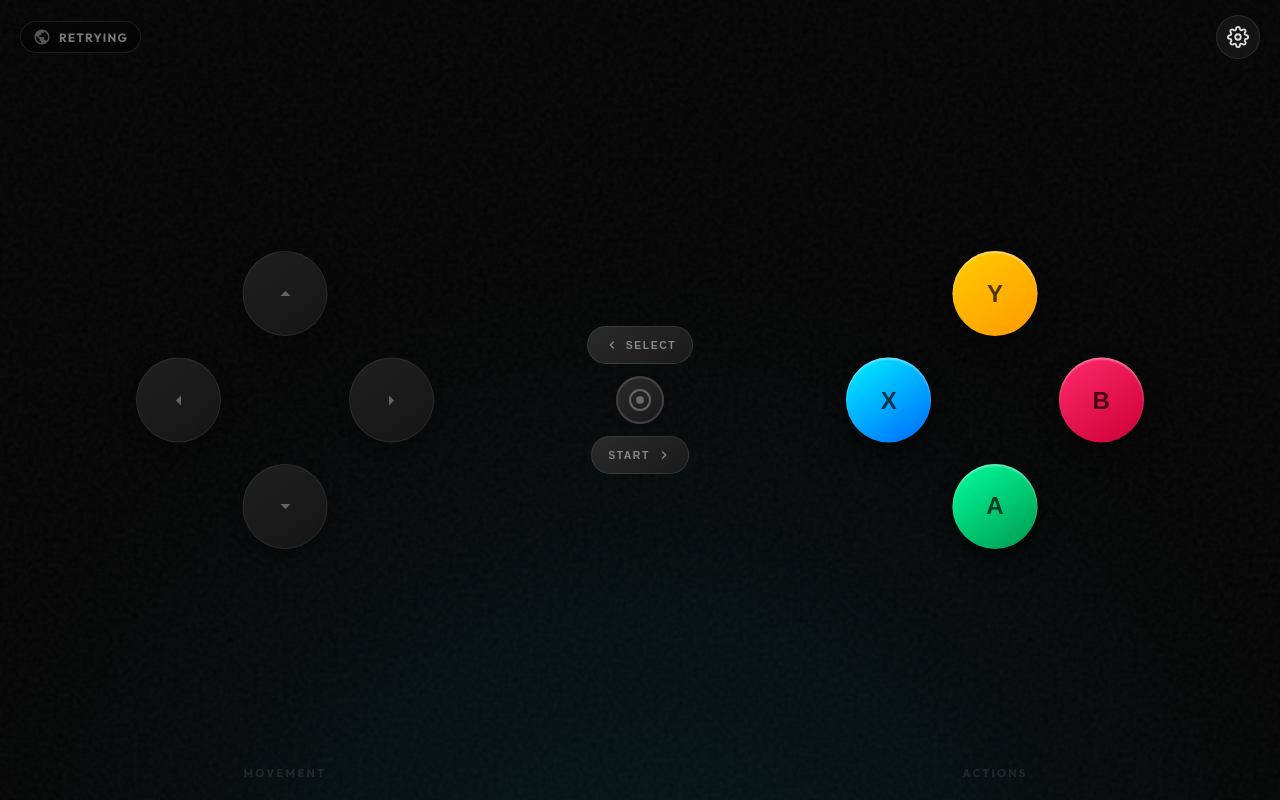
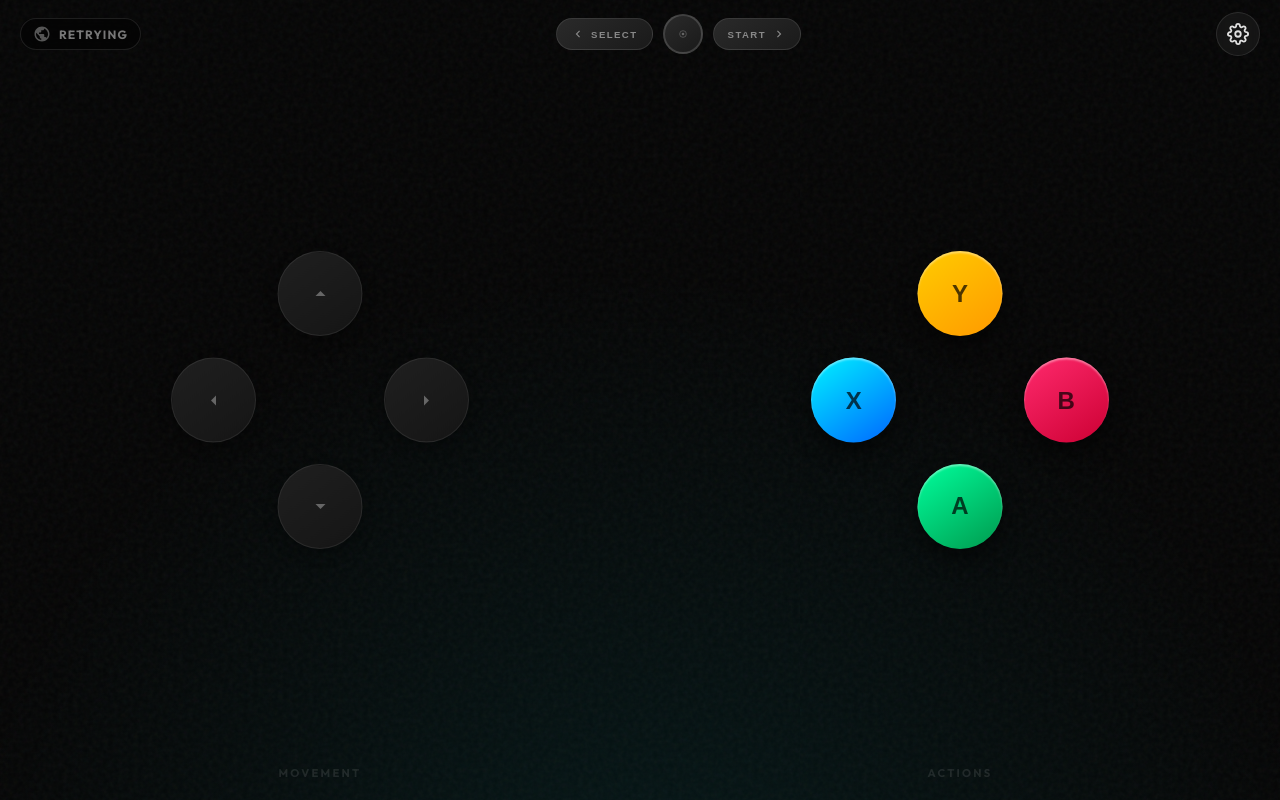
Before and after one commit to ToTt0G/open-web-controller, a Flask app: page / in a window 1280 px wide. Run offline with Flask 2, Linux system fonts and the light colour scheme; some libraries are stand-ins or nearby versions.

Commit message:
Move system buttons to header bar

```diff
--- a/static/css/style.css
+++ b/static/css/style.css
@@ -74,17 +74,43 @@ body {
     top: 0;
     left: 0;
     width: 100%;
-    padding: 15px calc(var(--safe-right) + 20px) 0 calc(var(--safe-left) + 20px);
+    padding: 12px calc(var(--safe-right) + 20px) 0 calc(var(--safe-left) + 20px);
     display: flex;
     justify-content: space-between;
     align-items: center;
     pointer-events: none;
     /* Let touches pass through to zones if needed */
+    z-index: 50;
 }
 
 #status-bar>* {
     pointer-events: auto;
 }
+
+/* Header System Buttons (Center) */
+.header-system-buttons {
+    display: flex;
+    align-items: center;
+    gap: 10px;
+}
+
+.header-system-buttons .system-btn {
+    padding: 8px 14px;
+    font-size: 0.6rem;
+    min-width: auto;
+}
+
+.header-system-buttons .guide-btn {
+    width: 40px;
+    height: 40px;
+    min-width: 40px;
+}
+
+.header-system-buttons .guide-btn svg {
+    width: 20px;
+    height: 20px;
+}
+
 
 /* Connection Status */
 #connection-status {
@@ -412,22 +438,7 @@ body {
 }
 
 
-/* --- CENTER ZONE (System Buttons) --- */
-.center-zone {
-    flex: 0 0 auto;
-    width: 140px;
-    display: flex;
-    flex-direction: column;
-    justify-content: center;
-    align-items: center;
-}
-
-.system-buttons {
-    display: flex;
-    flex-direction: column;
-    align-items: center;
-    gap: 12px;
-}
+/* --- SYSTEM BUTTONS --- */
 
 .system-btn {
     display: flex;
--- a/templates/index.html
+++ b/templates/index.html
@@ -137,6 +137,28 @@
                 <span class="text">CONNECTING</span>
             </div>
 
+            <!-- System Buttons (Center) -->
+            <div class="header-system-buttons">
+                <button id="btn-back" class="system-btn" data-key="back">
+                    <svg viewBox="0 0 24 24" width="14" height="14">
+                        <path d="M15.41 7.41L14 6l-6 6 6 6 1.41-1.41L10.83 12z" fill="currentColor" />
+                    </svg>
+                    <span>SELECT</span>
+                </button>
+                <button id="btn-guide" class="system-btn guide-btn" data-key="guide">
+                    <svg viewBox="0 0 24 24" width="18" height="18">
+                        <circle cx="12" cy="12" r="10" fill="none" stroke="currentColor" stroke-width="2" />
+                        <circle cx="12" cy="12" r="4" fill="currentColor" />
+                    </svg>
+                </button>
+                <button id="btn-start" class="system-btn" data-key="start">
+                    <span>START</span>
+                    <svg viewBox="0 0 24 24" width="14" height="14">
+                        <path d="M8.59 16.59L10 18l6-6-6-6-1.41 1.41L13.17 12z" fill="currentColor" />
+                    </svg>
+                </button>
+            </div>
+
             <button id="settings-btn" aria-label="Settings">
                 <svg viewBox="0 0 24 24" fill="none" stroke="currentColor" stroke-width="2" stroke-linecap="round"
                     stroke-linejoin="round">
@@ -185,30 +207,6 @@
                         </svg>
                     </button>
                     <div class="dpad-center"></div>
-                </div>
-            </section>
-
-            <!-- Center Zone: Start/Select/Menu -->
-            <section class="zone center-zone">
-                <div class="system-buttons">
-                    <button id="btn-back" class="system-btn" data-key="back">
-                        <svg viewBox="0 0 24 24" width="16" height="16">
-                            <path d="M15.41 7.41L14 6l-6 6 6 6 1.41-1.41L10.83 12z" fill="currentColor" />
-                        </svg>
-                        <span>SELECT</span>
-                    </button>
-                    <button id="btn-guide" class="system-btn guide-btn" data-key="guide">
-                        <svg viewBox="0 0 24 24" width="20" height="20">
-                            <circle cx="12" cy="12" r="10" fill="none" stroke="currentColor" stroke-width="2" />
-                            <circle cx="12" cy="12" r="4" fill="currentColor" />
-                        </svg>
-                    </button>
-                    <button id="btn-start" class="system-btn" data-key="start">
-                        <span>START</span>
-                        <svg viewBox="0 0 24 24" width="16" height="16">
-                            <path d="M8.59 16.59L10 18l6-6-6-6-1.41 1.41L13.17 12z" fill="currentColor" />
-                        </svg>
-                    </button>
                 </div>
             </section>
 
```
